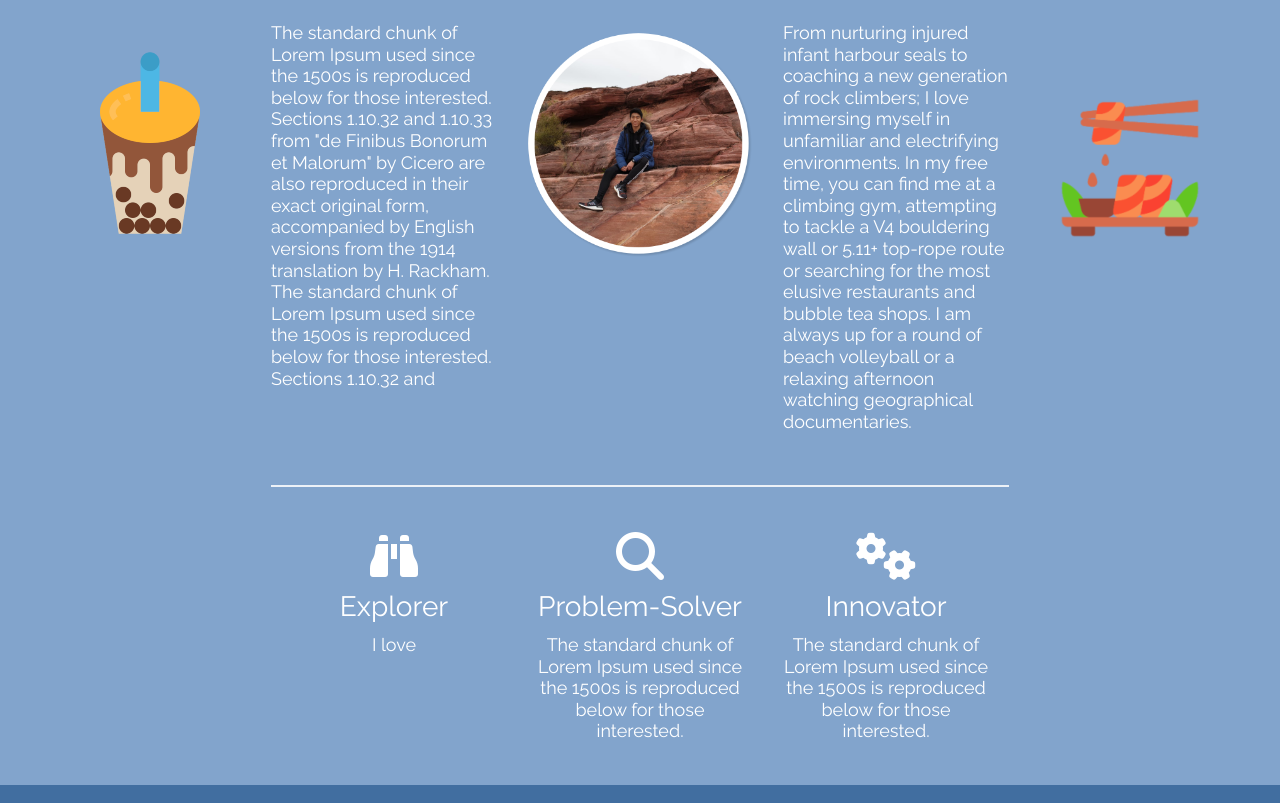
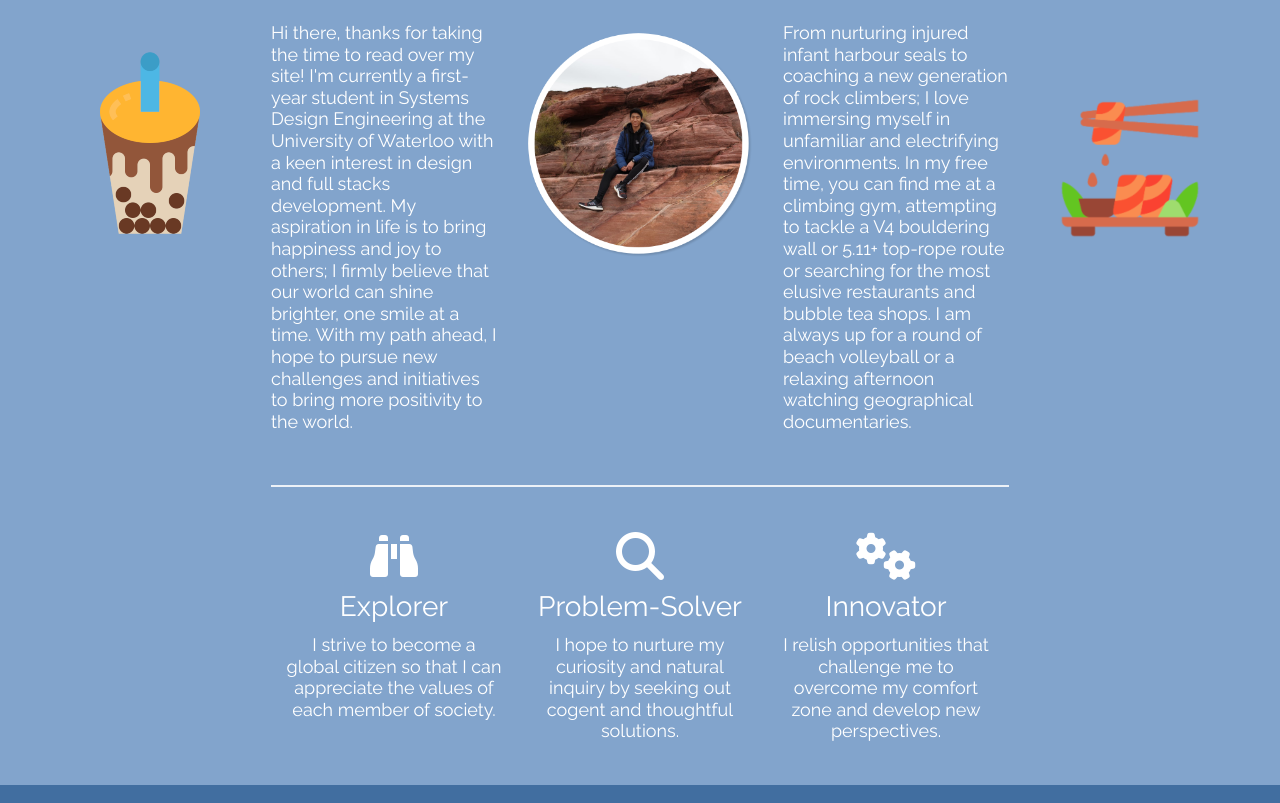
Before and after one commit to andyleemk/andylee.mk, a plain HTML site: page about.html in a window 1280 px wide. Shown: the part 149-952 px from the top of the page. Drawn offline with nearby package versions, Linux system fonts and the light colour scheme.

Commit message:
website change commit

```diff
--- a/about.html
+++ b/about.html
@@ -90,7 +90,7 @@
     </div>
 
     <div class="row about-margin">
-      <div class="col-xl-4"><h2 class="about-description" data-aos="zoom-out-right" data-aos-offset="300" data-aos-easing="ease-in-sine">The standard chunk of Lorem Ipsum used since the 1500s is reproduced below for those interested. Sections 1.10.32 and 1.10.33 from "de Finibus Bonorum et Malorum" by Cicero are also reproduced in their exact original form, accompanied by English versions from the 1914 translation by H. Rackham. The standard chunk of Lorem Ipsum used since the 1500s is reproduced below for those interested. Sections 1.10.32 and</h2></div>
+      <div class="col-xl-4"><h2 class="about-description" data-aos="zoom-out-right" data-aos-offset="300" data-aos-easing="ease-in-sine">Hi there, thanks for taking the time to read over my site! I'm currently a first-year student in Systems Design Engineering at the University of Waterloo with a keen interest in design and full stacks development. My aspiration in life is to bring happiness and joy to others; I firmly believe that our world can shine brighter, one smile at a time. With my path ahead, I hope to pursue new challenges and initiatives to bring more positivity to the world.</h2></div>
       <div class="col-xl-4"><img src="images/About-picture.png" class="center about-picture" data-aos="zoom-out" data-aos-offset="300" data-aos-easing="ease-in-sine"></div>
       <div class="col-xl-4"><h2 class="about-description" data-aos="zoom-out-left" data-aos-offset="300" data-aos-easing="ease-in-sine">From nurturing injured infant harbour seals to coaching a new generation of rock climbers; I love immersing myself in unfamiliar and electrifying environments. In my free time, you can find me at a climbing gym, attempting to tackle a V4 bouldering wall or 5.11+ top-rope route or searching for the most elusive restaurants and bubble tea shops. I am always up for a round of beach volleyball or a relaxing afternoon watching geographical documentaries.</h2></div>
     </div>
@@ -100,17 +100,17 @@
         <div class="col-xl-4" data-aos="fade-up" data-aos-offset="200" data-aos-duration="1000">
             <i class="fas fa-binoculars fa-3x"></i>
             <h3 class="about-subtitle">Explorer</h3>
-            <h4 class="about-description">I love </h4>
+            <h4 class="about-description">I strive to become a global citizen so that I can appreciate the values of each member of society.</h4>
         </div>
         <div class="col-xl-4" data-aos="fade-up" data-aos-offset="200" data-aos-duration="1500">
             <i class="fas fa-search fa-3x"></i>
             <h3 class="about-subtitle">Problem-Solver</h3>
-            <h4 class="about-description">The standard chunk of Lorem Ipsum used since the 1500s is reproduced below for those interested.</h4>
+            <h4 class="about-description">I hope to nurture my curiosity and natural inquiry by seeking out cogent and thoughtful solutions.</h4>
         </div>
         <div class="col-xl-4" data-aos="fade-up" data-aos-offset="200" data-aos-duration="2000">
             <i class="fas fa-cogs fa-3x"></i>
             <h3 class="about-subtitle">Innovator</h3>
-            <h4 class="about-description">The standard chunk of Lorem Ipsum used since the 1500s is reproduced below for those interested.</h4>
+            <h4 class="about-description">I relish opportunities that challenge me to overcome my comfort zone and develop new perspectives.</h4>
         </div>
     </div>
 
```
Also changed, not shown: index.html (+1 -1 lines).
